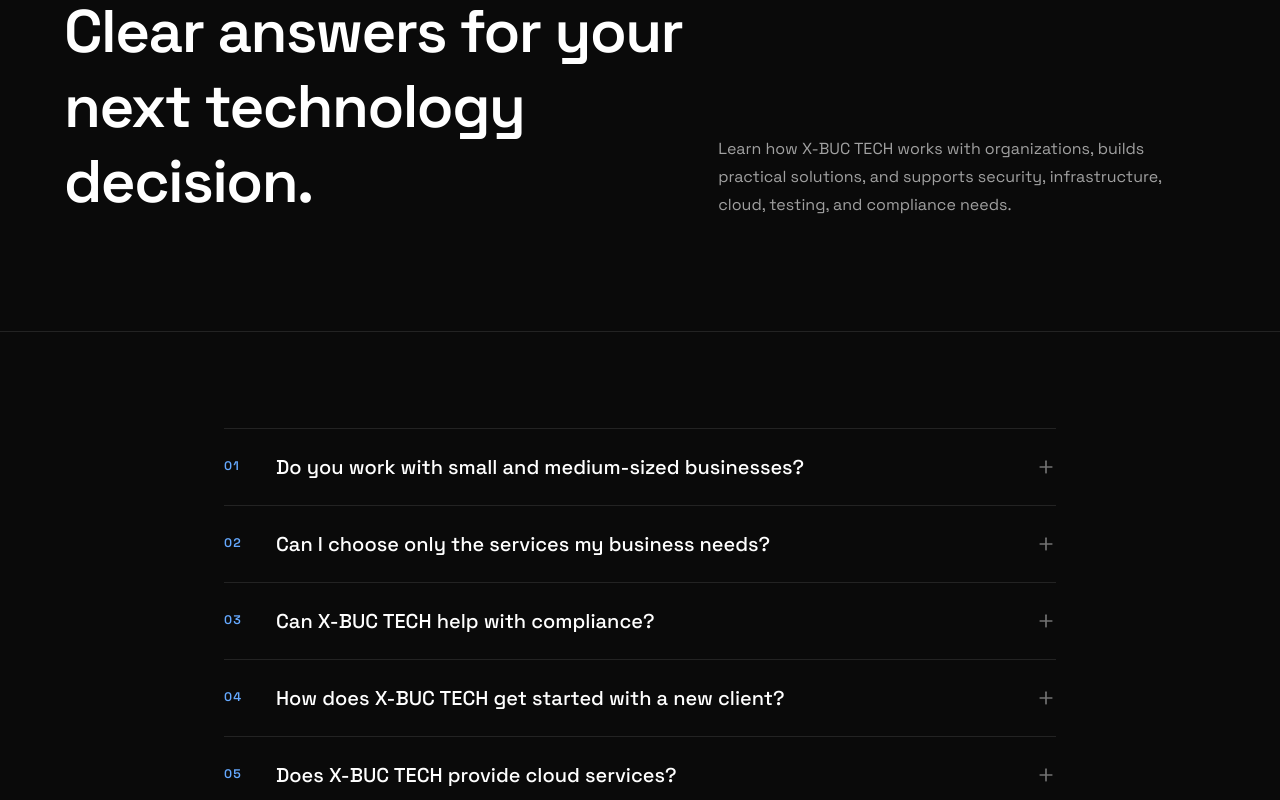
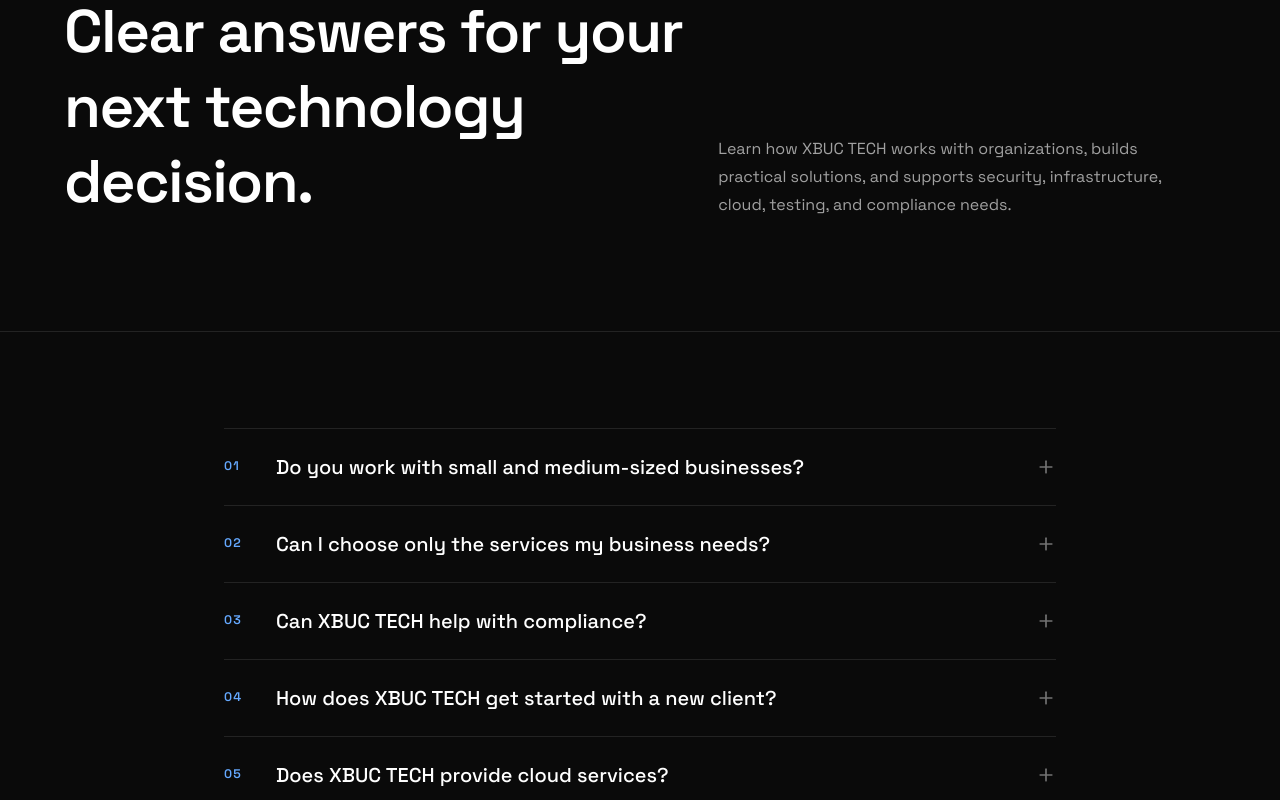
Before and after one commit to apreezofficial/xbuctech-website, a Next.js app: page /faq in a window 1280 px wide. Shown: the part 220-1020 px from the top of the page. Built offline with nearby package versions, Linux system fonts and the light colour scheme.

Commit message:
standardize branding to "XBUC TECH" across multiple components and pages

```diff
--- a/app/about/page.tsx
+++ b/app/about/page.tsx
@@ -45,7 +45,7 @@
 
             <div className="flex items-end">
               <p className="max-w-md text-base leading-7 text-neutral-300">
-                X-BUC TECH is an IT and cybersecurity solutions company focused
+                XBUC TECH is an IT and cybersecurity solutions company focused
                 on helping businesses protect their technology, manage their IT
                 environments, and build reliable, secure infrastructure.
               </p>
@@ -59,7 +59,7 @@
               Today&apos;s businesses depend on technology for nearly every
               aspect of their operations. At the same time, cyber threats,
               system vulnerabilities, evolving technology, and compliance
-              requirements continue to create new challenges. X-BUC TECH helps
+              requirements continue to create new challenges. XBUC TECH helps
               organizations address these challenges with practical,
               security-focused solutions designed around their unique
               technology environments and business needs.
@@ -133,7 +133,7 @@
                 Whether you need help strengthening cybersecurity, managing IT
                 infrastructure, improving network visibility, securing cloud
                 environments, testing software, or preparing for compliance
-                requirements, X-BUC TECH is ready to help.
+                requirements, XBUC TECH is ready to help.
               </p>
               <div className="flex flex-wrap items-center gap-5 pt-2">
                 <a
--- a/app/faq/page.tsx
+++ b/app/faq/page.tsx
@@ -3,7 +3,7 @@
 import { Header } from "@/components/Header";
 
 export const metadata = {
-  title: "FAQ | X-BUC Tech",
+  title: "FAQ | XBUC TECH",
   description:
     "Answers to common questions about XBUC TECH services, cloud, compliance, software testing, and client engagement.",
 };
@@ -17,20 +17,20 @@
   {
     question: "Can I choose only the services my business needs?",
     answer:
-      "Yes. X-BUC TECH can provide individual services or a combination of solutions based on your organization's needs, objectives, and existing technology environment.",
+      "Yes. XBUC TECH can provide individual services or a combination of solutions based on your organization's needs, objectives, and existing technology environment.",
   },
   {
-    question: "Can X-BUC TECH help with compliance?",
+    question: "Can XBUC TECH help with compliance?",
     answer:
       "Yes. We help organizations strengthen security controls and support compliance initiatives aligned with applicable frameworks and standards, including HIPAA, PCI DSS, NIST, FISMA/NIST RMF, and ISO 27001.",
   },
   {
-    question: "How does X-BUC TECH get started with a new client?",
+    question: "How does XBUC TECH get started with a new client?",
     answer:
       "We begin by understanding your business, technology environment, challenges, and objectives. We then assess your requirements and recommend practical solutions designed to improve security, reliability, and operational efficiency.",
   },
   {
-    question: "Does X-BUC TECH provide cloud services?",
+    question: "Does XBUC TECH provide cloud services?",
     answer:
       "Yes. We provide cloud and infrastructure services that can include cloud administration, infrastructure management, cloud security, and backup and disaster recovery solutions.",
   },
@@ -57,7 +57,7 @@
                 Clear answers for your next technology decision.
               </h1>
               <p className="max-w-md text-base leading-7 text-neutral-400">
-                Learn how X-BUC TECH works with organizations, builds practical
+                Learn how XBUC TECH works with organizations, builds practical
                 solutions, and supports security, infrastructure, cloud,
                 testing, and compliance needs.
               </p>
--- a/components/BrandMark.tsx
+++ b/components/BrandMark.tsx
@@ -1,3 +1,3 @@
 export function BrandMark() {
-  return <span className="brand-lockup"><span className="brand-mark">X</span><span>X-BUC <small>TECH</small></span></span>;
+  return <span className="brand-lockup"><span className="brand-mark">X</span><span>XBUC TECH</span></span>;
 }
--- a/components/Hero.tsx
+++ b/components/Hero.tsx
@@ -28,7 +28,7 @@
           </h1>
 
           <p className="mx-auto mt-6 max-w-2xl text-base leading-relaxed text-neutral-400 sm:text-lg">
-            X-BUC TECH helps businesses protect their technology, reduce cyber
+            XBUC TECH helps businesses protect their technology, reduce cyber
             risk, and improve operational efficiency through enterprise-grade
             IT and cybersecurity solutions.
           </p>
--- a/components/PricingSection.tsx
+++ b/components/PricingSection.tsx
@@ -17,7 +17,7 @@
 
         <Reveal delay={120} className="flex flex-col items-start gap-7">
           <p className="max-w-xl text-base leading-7 text-neutral-300">
-            Every business has different technology, security, and operational requirements. X-BUC TECH provides customized solutions based on your environment, business objectives, and level of support needed. Whether you need ongoing managed IT support, cybersecurity services, infrastructure assistance, or a specialized technology project, we can tailor our services to your business requirements.
+            Every business has different technology, security, and operational requirements. XBUC TECH provides customized solutions based on your environment, business objectives, and level of support needed. Whether you need ongoing managed IT support, cybersecurity services, infrastructure assistance, or a specialized technology project, we can tailor our services to your business requirements.
           </p>
           <a href="/contact" className="site-button group">
             Talk to an IT &amp; cybersecurity consultant
--- a/components/ServicesHero.tsx
+++ b/components/ServicesHero.tsx
@@ -14,7 +14,7 @@
         </div>
 
         <h1 className="text-4xl font-semibold leading-tight tracking-tight text-white sm:text-5xl lg:text-6xl">
-          Explore X-BUC
+          Explore XBUC TECH
           <br />
           <em className="not-italic text-indigo-400">Tech solutions.</em>
         </h1>
```
